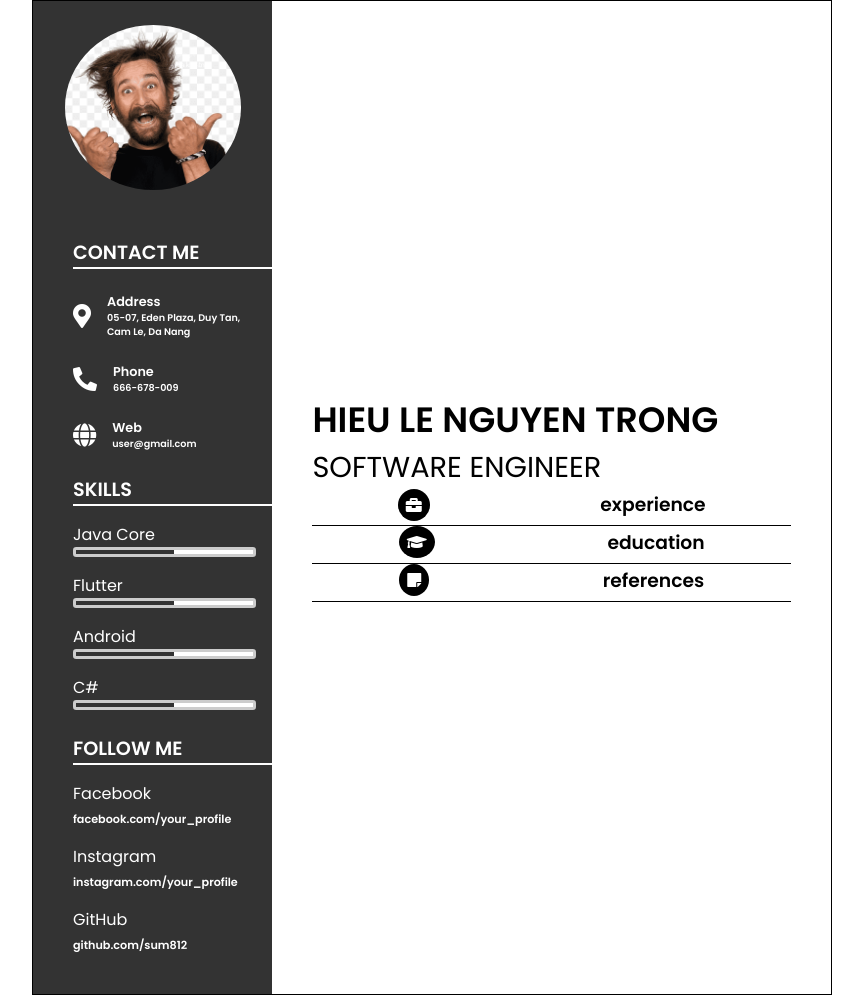
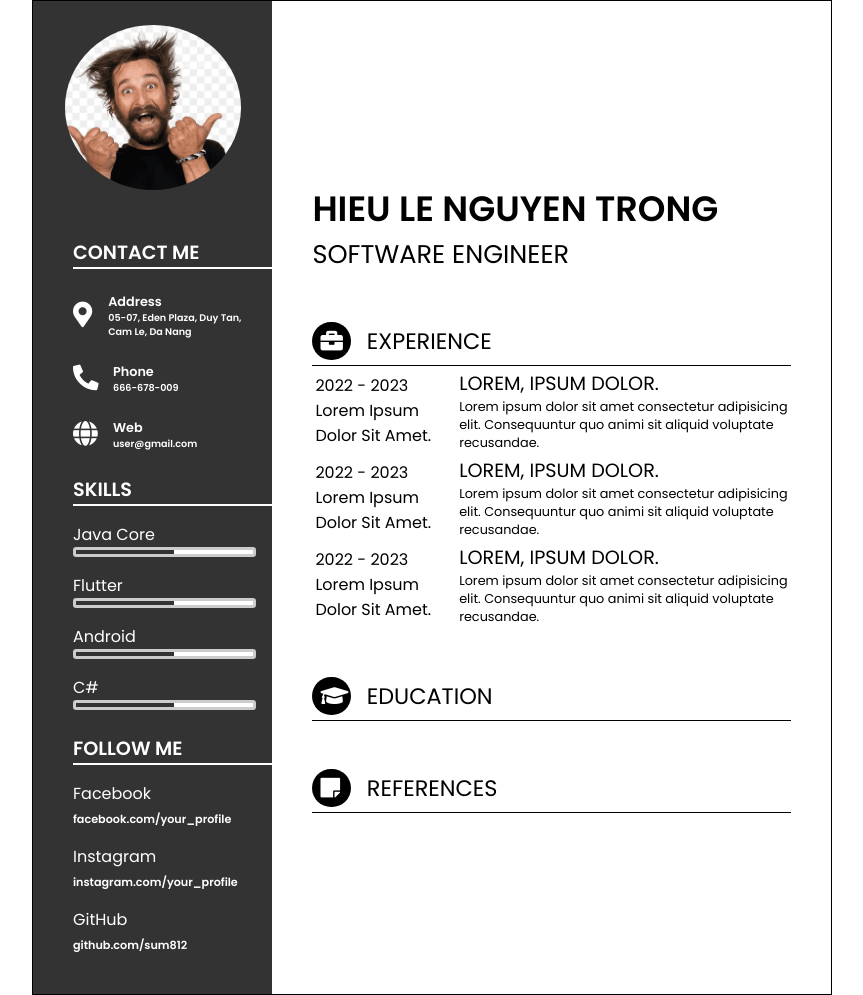
Before and after one commit to dtvn-training/2023-dn-LeNguyenTrongHieu-demoCV-practice, a plain HTML site: page index.html in a window 1280 px wide. Shown: the whole page, without its empty margins (208-1071 px from the left). Drawn offline with Linux system fonts and the light colour scheme.

Commit message:
complete experience

```diff
--- a/assets/css/style.css
+++ b/assets/css/style.css
@@ -44,9 +44,13 @@
     display: inline-flex;
 }
 
+.contact .content .icon {
+    width: 2.5rem;
+}
+
 #left-resume .contact .content i {
     color: #fff;
-    font-size: 1.5rem;
+    font-size: 1.6rem;
     margin-right: 1rem;
 }
 
@@ -118,20 +122,51 @@
 }
 
 .container #right-resume h2 {
-    font-size: 1.8rem;
+    font-size: 1.6rem;
     font-weight: 400;
 }
 
+#right-resume .content {
+    margin-top: 3rem;
+}
+
 #right-resume .content .title {
-    width: 100%;
-    display: inline-flex;
+    display: block;
+    border-bottom: .1rem solid #000;
     padding-bottom: .3rem;
-    border-bottom: .1rem solid #000;
 }
 
 #right-resume .title i {
+    width: 2.4rem;
     color: #fff;
     padding: .5rem;
+    border-radius: 50%;
     background-color: #000;
-    border-radius: 50%;
+    margin-right: 1rem;
 }
+
+#right-resume .title h3 {
+    text-transform: uppercase;
+    font-weight: normal;
+    font-size: 1.4rem;
+}
+
+#right-resume .content .body-content {
+
+}
+
+.content .body-content td:first-child {
+    width: 30%;
+    text-transform: capitalize;
+    font-size: 1rem;
+}
+
+.content .body-content td {
+    font-size: .8rem;
+}
+
+.content .body-content td h5 {
+    font-weight: normal;
+    text-transform: uppercase;
+    font-size:1.2rem;
+}
--- a/index.html
+++ b/index.html
@@ -18,7 +18,9 @@
             <div class="contact title">
                 <h3>contact me</h3>
                 <div class="address content">
-                    <i class="fas fa-map-marker-alt"></i>
+                    <div class="icon">
+                        <i class="fas fa-map-marker-alt"></i>
+                    </div>
                     <div class="sub-content">
                         <p>Address</p>
                         <h6>05-07, Eden Plaza, Duy Tan, Cam Le, Da Nang</h6>
@@ -26,7 +28,9 @@
                 </div>
 
                 <div class="phone content">
-                    <i class="fas fa-phone-alt"></i>
+                    <div class="icon">
+                        <i class="fas fa-phone-alt"></i>
+                    </div>
                     <div class="sub-content">
                         <p>Phone</p>
                         <h6>666-678-009</h6>
@@ -34,7 +38,9 @@
                 </div>
 
                 <div class="web content">
-                    <i class="fas fa-globe"></i>
+                    <div class="icon">
+                        <i class="fas fa-globe"></i>
+                    </div>
                     <div class="sub-content">
                         <p>Web</p>
                         <h6>user@gmail.com</h6>
@@ -92,20 +98,54 @@
             <h2>software engineer</h2>
             <div class="content">
                 <div class="title">
-                    <i class="fas fa-briefcase"></i>
-                    <h3>experience</h3>
+                    <h3><i class="fas fa-briefcase"></i>experience</h3>
+                </div>
+                <div class="body-content">
+                    <table>
+                        <tr>
+                            <td>
+                                2022 - 2023<br>
+                                Lorem ipsum dolor sit amet.
+                            </td>
+                            <td>
+                                <h5>Lorem, ipsum dolor.</h5>
+                                Lorem ipsum dolor sit amet consectetur adipisicing elit. Consequuntur quo animi
+                                sit aliquid voluptate recusandae.
+                            </td>
+                        </tr>
+                        <tr>
+                            <td>
+                                2022 - 2023<br>
+                                Lorem ipsum dolor sit amet.
+                            </td>
+                            <td>
+                                <h5>Lorem, ipsum dolor.</h5>
+                                Lorem ipsum dolor sit amet consectetur adipisicing elit. Consequuntur quo animi
+                                sit aliquid voluptate recusandae.
+                            </td>
+                        </tr>
+                        <tr>
+                            <td>
+                                2022 - 2023<br>
+                                Lorem ipsum dolor sit amet.
+                            </td>
+                            <td>
+                                <h5>Lorem, ipsum dolor.</h5>
+                                Lorem ipsum dolor sit amet consectetur adipisicing elit. Consequuntur quo animi
+                                sit aliquid voluptate recusandae.
+                            </td>
+                        </tr>
+                    </table>
                 </div>
             </div>
             <div class="content">
                 <div class="title">
-                    <i class="fas fa-graduation-cap"></i>
-                    <h3>education</h3>
+                    <h3><i class="fas fa-graduation-cap"></i>education</h3>
                 </div>
             </div>
             <div class="content">
                 <div class="title">
-                    <i class="fas fa-sticky-note"></i>
-                    <h3>references</h3>
+                    <h3><i class="fas fa-sticky-note"></i>references</h3>
                 </div>
             </div>
         </div>
```
